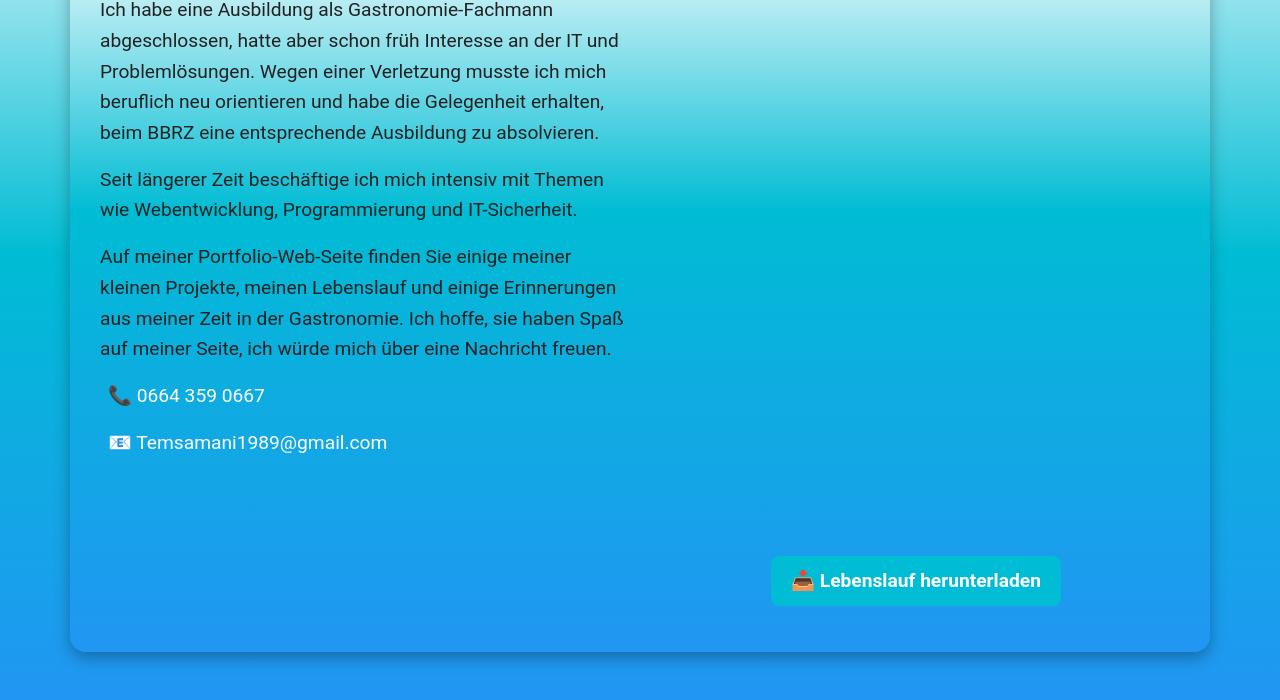
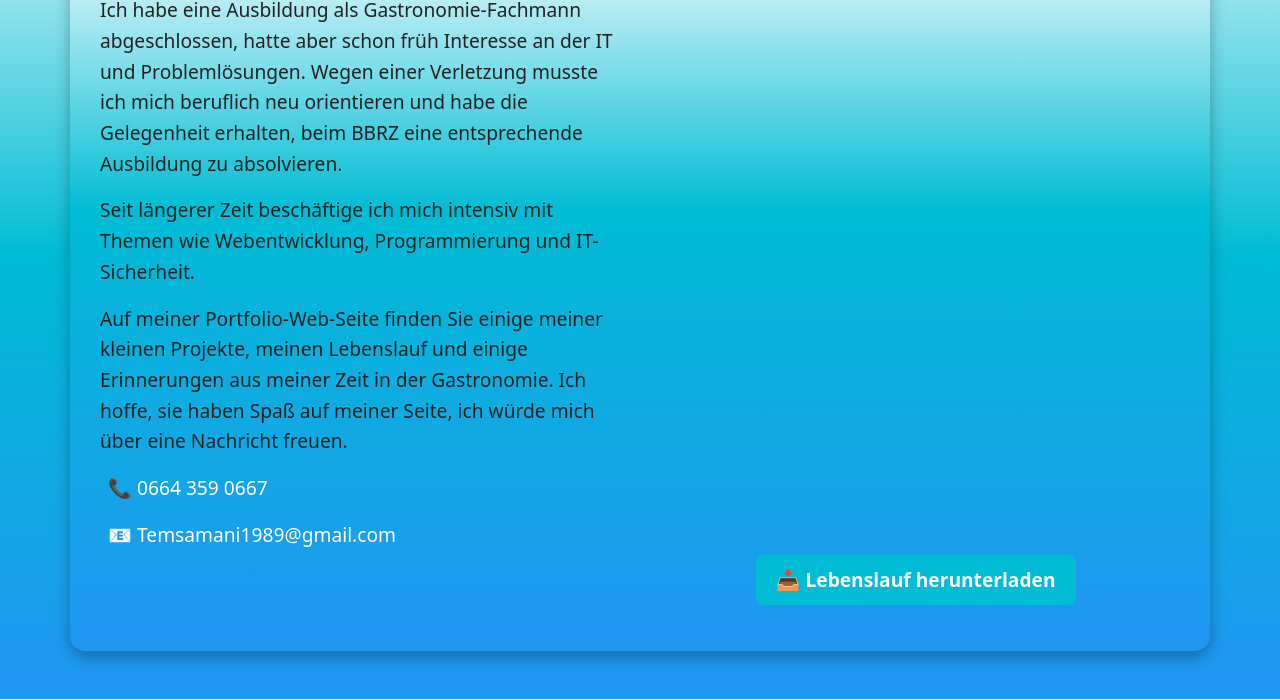
Before and after one commit to JustAguy404/Mein-Portfolio, a plain HTML site: page index.html in a window 1280 px wide. Shown: the part 192-892 px from the top of the page. Drawn offline with nearby package versions, Linux system fonts and the light colour scheme.

Commit message:
Add files via upload
Cleaning up my CSS. I’ve been testing a lot, and now it’s time to tidy things up.
Don’t judge me too harshly, I’m still learning!

```diff
--- a/css/style.css
+++ b/css/style.css
@@ -1,17 +1,6 @@
 :root {
-    --primary-color: #f0db4f;
-    --secondary-color: #f9f9f9; /* helles Grau statt Dunkelgrau */
-    --text-color: #222222;      /* dunkler Text für bessere Lesbarkeit */
+    --text-color: #222222;
     --link-color: #1e90ff;
-    --link-hover-color: #f0db4f;
-    --hover-white: #eaeaea;
-}
-
-* {
-    margin: 0;
-    padding: 0;
-    box-sizing: border-box;
-    font-family: 'Roboto', sans-serif;
 }
 
 html, body {
@@ -20,7 +9,6 @@ html, body {
     min-height: 100%;
     color: var(--text-color);
     background: linear-gradient(to top, #2196f3, #00bcd4, #ffffff);
-
 }
 
 .wrapper {
@@ -41,18 +29,6 @@ html, body {
     font-weight: 500;
     color: #ffffff;
     transition: background-color 0.3s, color 0.3s;
-}
-
-.navbar-nav .nav-link:hover {
-    background-color: var(--hover-white);
-    color: var(--text-color);
-}
-
-section {
-    background-color: var(--secondary-color);
-    padding: 15px;
-    border-radius: 8px;
-    box-shadow: 0 4px 8px rgba(0, 0, 0, 0.1);
 }
 
 @media (min-width: 768px) {
@@ -76,11 +52,6 @@ a {
     color: var(--link-color);
     text-decoration: none;
     transition: color 0.3s;
-}
-
-a:hover {
-    color: var(--link-hover-color);
-    text-decoration: underline;
 }
 
 .card {
```
